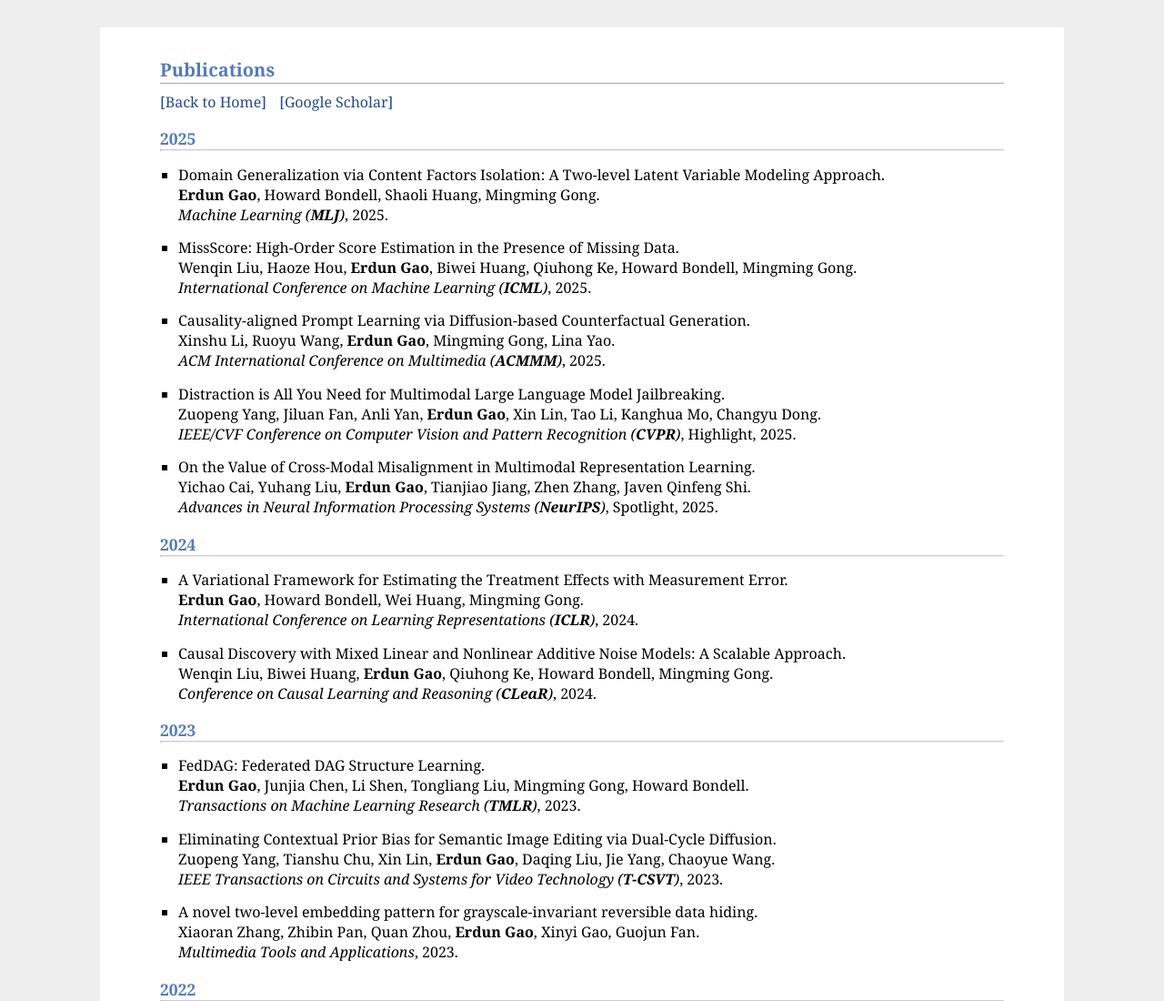
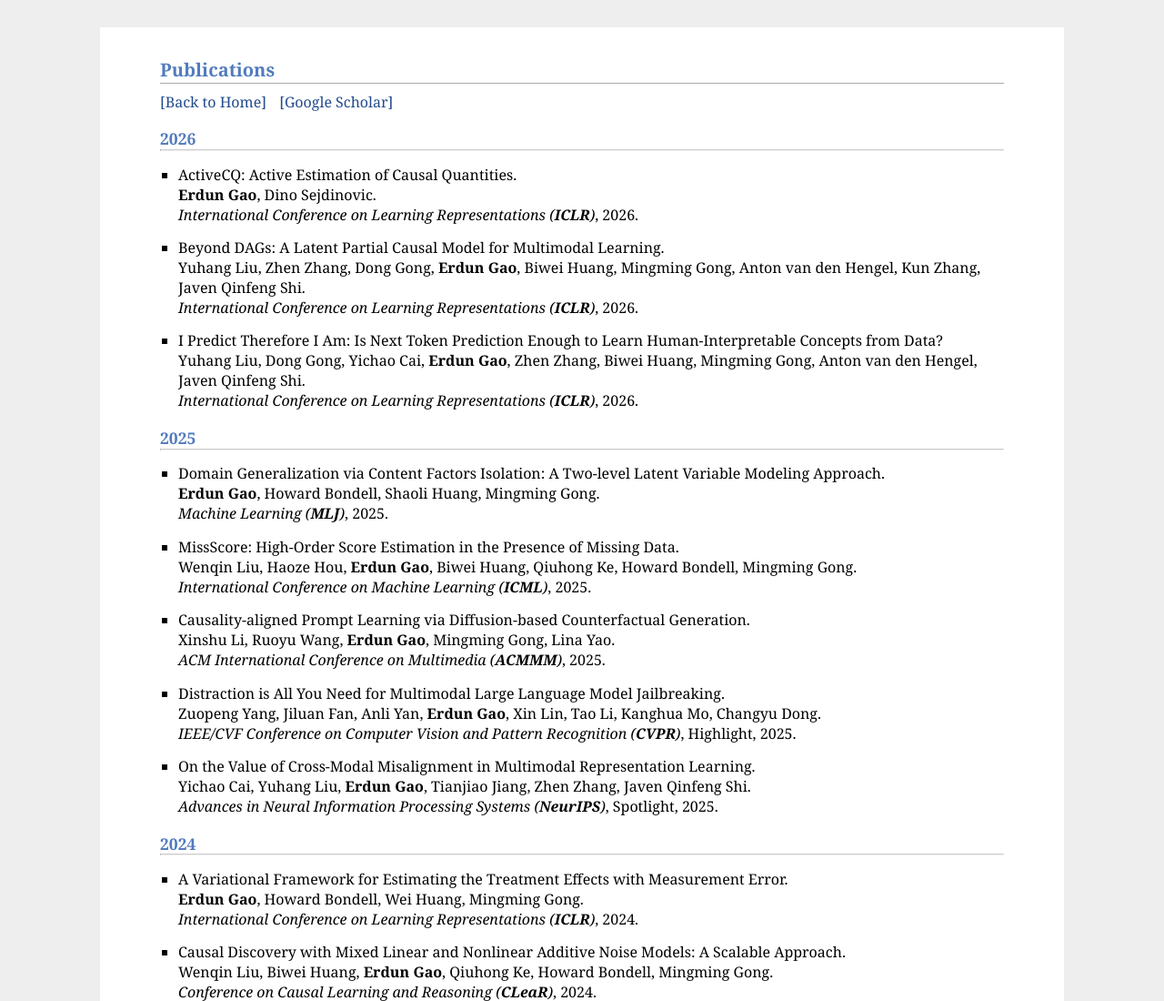
Before and after one commit to ErdunGAO/erdungao.github.io, a plain HTML site: page Publications.html in a window 1280 px wide. Shown: the top 1100 px of the page at 91% size. Drawn offline with Linux system fonts and the light colour scheme.

Commit message:
Update publications for 2025 and add 2026 entries
Added new publications for 2026 and updated existing entries for 2025.

```diff
--- a/Publications.html
+++ b/Publications.html
@@ -26,16 +26,37 @@
 <hr style="border-top: 1px solid #ccc; margin-top: -10px; margin-bottom: 10px;">
 <ul style="list-style-position: outside; padding-left: 20px;">
 	<li style="margin-bottom: 10px;">Observationally Informed Adaptive Causal Experimental Design.<br><b>Erdun Gao</b>, Jake Fawkes, Aoqi Zuo, Wenqin Liu, Haoxuan Li, Mingming Gong, Dino Sejdinovic.<br><i>(Preprint)</i>, 2025.</li>
-	<li style="margin-bottom: 10px;">ActiveCQ: Active Estimation of Causal Quantities.<br><b>Erdun Gao</b>, Dino Sejdinovic.<br><i>(Preprint)</i>, 2025.</li>
 	<li style="margin-bottom: 10px;">Causal-EPIG: A Prediction-Oriented Active Learning Framework for CATE Estimation.<br><b>Erdun Gao</b>, Jake Fawkes, Dino Sejdinovic.<br><i>(Preprint)</i>, 2025.</li>
 	<<li style="margin-bottom: 10px;">TimeLAVA: Learning-Agnostic Valuation for Time Series Data.<br>Wenqin Liu, Weizhi Quan, Aoqi Zuo, <b>Erdun Gao</b>, Vu Nguyen, Dino Sejdinovic, Howard Bondell, Mingming Gong.<br><i>(Preprint)</i>, 2025.</li>
 	<<li style="margin-bottom: 10px;">Identifying Unperturbed Cellular Programs Enables Accurate Single-Cell Perturbation Prediction.<br>Wenkang Jiang, Yuhang Liu, Yichao Cai, <b>Erdun Gao</b>, Jiayi Dong, Ehsan Abbasnejad, Javen Qinfeng Shi.<br><i>(Preprint)</i>, 2025.</li>
 	<<li style="margin-bottom: 10px;">Concept Component Analysis: A Principled Approach for Large Language Model Interpretability.<br>Yuhang Liu, <b>Erdun Gao</b>, Dong Gong, Anton van den Hengel, Javen Qinfeng Shi.<br><i>(Preprint)</i>, 2025.</li>
-	<li style="margin-bottom: 10px;">Beyond DAGs: A Latent Partial Causal Model for Multimodal Learning.<br>Yuhang Liu, Zhen Zhang, Dong Gong, <b>Erdun Gao</b>, Biwei Huang, Mingming Gong, Anton van den Hengel, Kun Zhang, Javen Qinfeng Shi.<br><i>(Preprint)</i>, 2025.</li>
-	<li style="margin-bottom: 10px;">I Predict Therefore I Am: Is Next Token Prediction Enough to Learn Human-Interpretable Concepts from Data?<br>Yuhang Liu, Dong Gong, Yichao Cai, <b>Erdun Gao</b>, Zhen Zhang, Biwei Huang, Mingming Gong, Anton van den Hengel, Javen Qinfeng Shi.<br><i>(Preprint)</i>, 2025.</li>
 	<li style="margin-bottom: 10px;">Towards Identifiable Latent Additive Noise Models.<br>Yuhang Liu, Zhen Zhang, Dong Gong, <b>Erdun Gao</b>, Biwei Huang, Mingming Gong, Anton van den Hengel, Kun Zhang, Javen Qinfeng Shi.<br><i>(Preprint)</i>, 2025.</li>
 	<li style="margin-bottom: 10px;">On the Sparse DAG Structure Learning Based on Adaptive Lasso.<br>Danru Xu, <b>Erdun Gao</b>, Wei Huang, Menghan Wang, Andy Song, Mingming Gong.<br><i>(Preprint)</i>, 2024.</li>
 </ul> -->
+
+
+<h3>2026</h3>
+<hr style="border-top:1px solid #ccc;margin-top:-10px;margin-bottom:10px;">
+<ul style="padding-left:20px;">
+  <li>
+    ActiveCQ: Active Estimation of Causal Quantities.<br>
+    <b>Erdun Gao</b>, Dino Sejdinovic.<br>
+    <i>International Conference on Learning Representations (<b>ICLR</b>)</i>, 2026.
+  </li>
+
+  <li>
+    Beyond DAGs: A Latent Partial Causal Model for Multimodal Learning.<br>
+    Yuhang Liu, Zhen Zhang, Dong Gong, <b>Erdun Gao</b>, Biwei Huang, Mingming Gong, Anton van den Hengel, Kun Zhang, Javen Qinfeng Shi.<br>
+    <i>International Conference on Learning Representations (<b>ICLR</b>)</i>, 2026.
+  </li>
+
+  <li>
+    I Predict Therefore I Am: Is Next Token Prediction Enough to Learn Human-Interpretable Concepts from Data?<br>
+    Yuhang Liu, Dong Gong, Yichao Cai, <b>Erdun Gao</b>, Zhen Zhang, Biwei Huang, Mingming Gong, Anton van den Hengel, Javen Qinfeng Shi.<br>
+    <i>International Conference on Learning Representations (<b>ICLR</b>)</i>, 2026.
+  </li>
+
+</ul>
 
 <h3>2025</h3>
 <hr style="border-top:1px solid #ccc;margin-top:-10px;margin-bottom:10px;">
```
